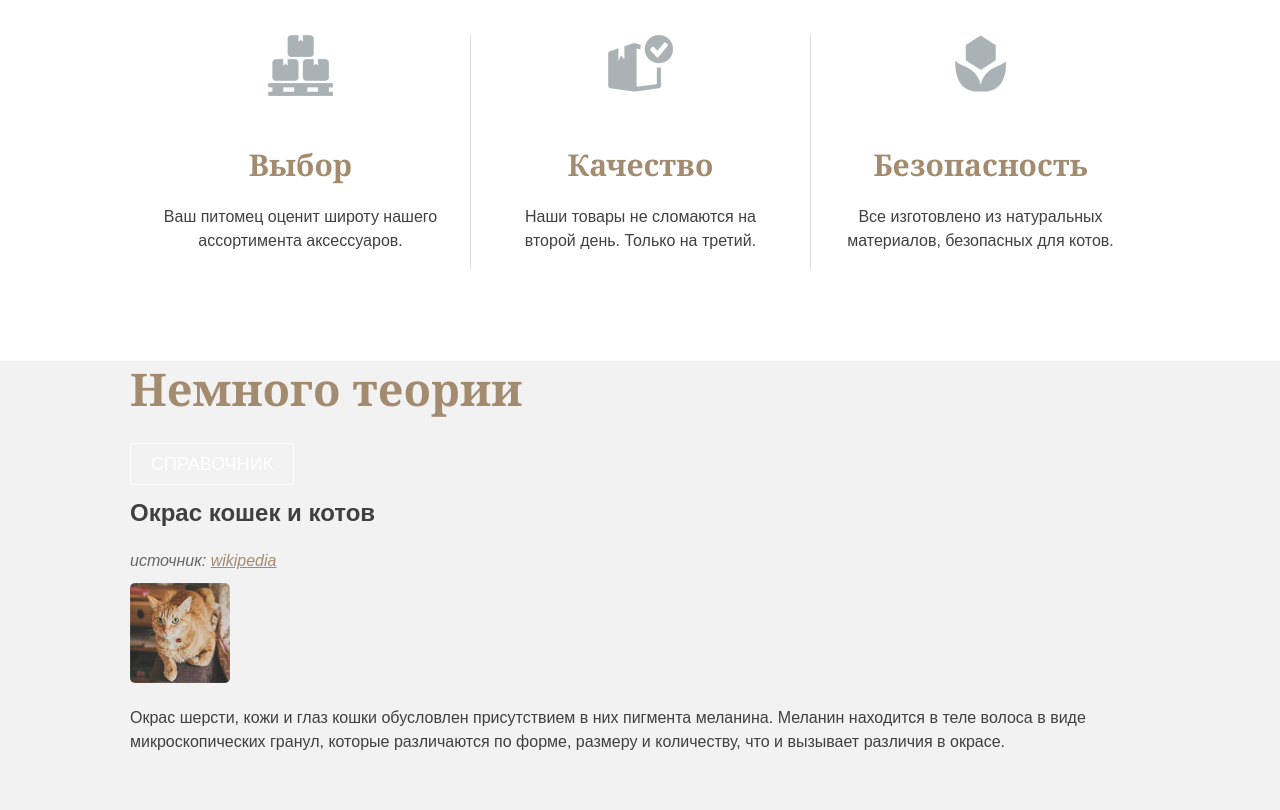
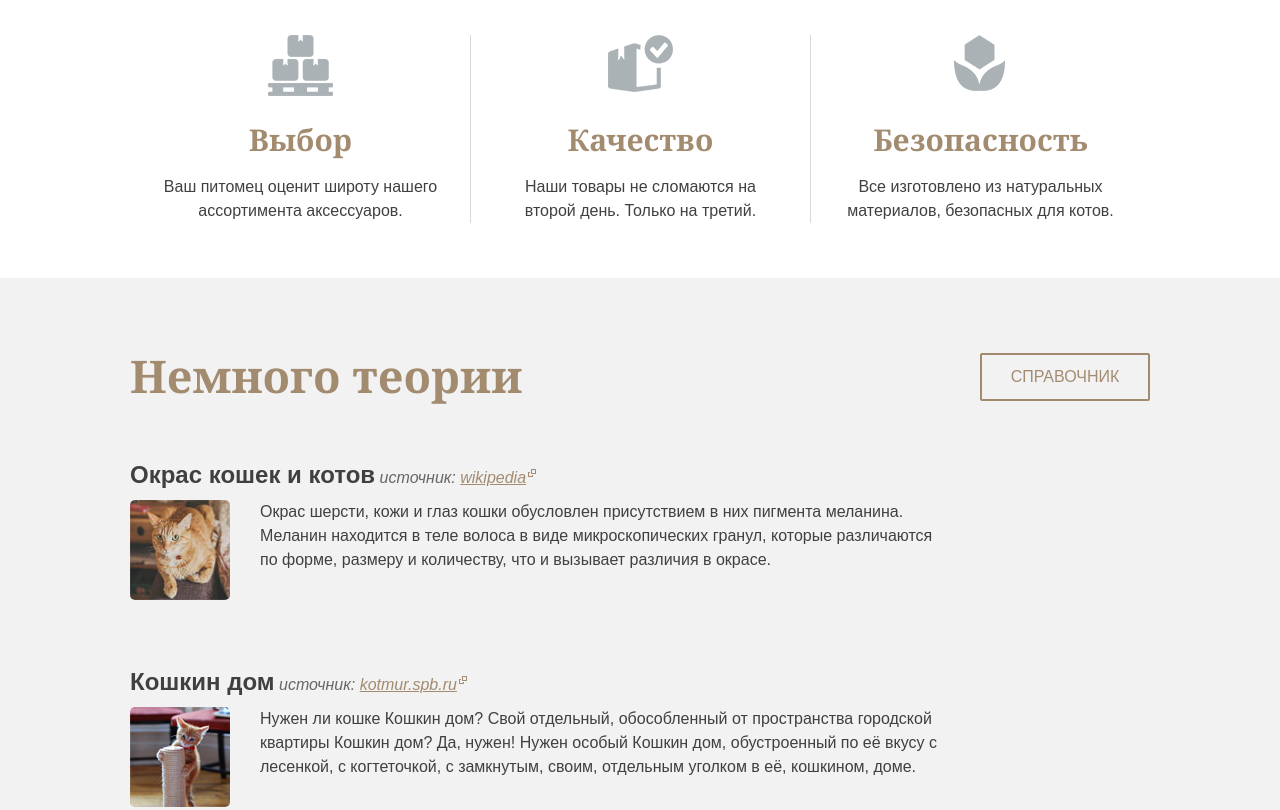
Before and after one commit to Iogsotot/Keksby, a plain HTML site: page index.html in a window 1280 px wide. Shown: the part 540-1350 px from the top of the page. Drawn offline with Linux system fonts and the light colour scheme.

Commit message:
correct HTML & CSS

```diff
--- a/css/style.css
+++ b/css/style.css
@@ -14,8 +14,7 @@ body {
   margin: 0 auto;
 }
 
-.page-header,
-.page-footer {
+.page-header, .page-footer {
   color: #c3c3c3;
   background-color: #363636;
 }
@@ -30,7 +29,12 @@ body {
 }
 
 .header-logo {
+  width: 205px;
+  height: 55px;
   float: left;
+}
+
+.header-logo img {
   width: 205px;
   height: 55px;
 }
@@ -47,7 +51,7 @@ body {
 
 .main-nav {
   padding: 0;
-  margin: 0;
+  margin: 18px 0 0;
   margin-left: 125px;
   float: left;
   width: 520px;
@@ -55,7 +59,13 @@ body {
 }
 
 .main-nav li {
+  float: left;
+  margin-right: 50px;
   text-transform: uppercase;
+}
+
+.main-nav li:last-child {
+  margin-right: 0;
 }
 
 .main-nav a {
@@ -73,28 +83,51 @@ body {
 }
 
 .btn {
-  border: 1px solid white;
-  font-size: 18px;
-  color: rgb(255, 255, 255);
+  display: inline-block;
+  vertical-align: top;
+  text-decoration: none;
   text-transform: uppercase;
-  line-height: 1.333;
+  border: 2px solid #a38b70;
+  padding: 10px;
+  width: 146px;
+  font: inherit;
+  word-wrap: break-word;
+  border-radius: 2px;
   text-align: center;
-  padding: 10px 20px;
-  text-decoration: none;
+  color: #a38b70;
+}
+
+.btn:hover {
+  color: #8d745a;
+  border-color: #8d745a;
+}
+
+.btn:active {
+  color: rgba(141, 116, 90, 0.3);
+  border-color: #8d745a;
 }
 
 .btn-quick-order {
   float: right;
+  margin-top: 6px;
+  color: white;
+  border-color: white;
 }
 
-.btn:hover {
-  color: #8d745a;
-  background-color: #ffffff;
+.btn-quick-order:hover {
+  float: right;
+  margin-top: 6px;
+  color: #404040;
+  border-color: white;
+  background-color: white;
 }
 
-.btn:active {
-  color: rgba(141, 116, 90, 0.3);
-  background-color: #ffffff;
+.btn-quick-order:active {
+  float: right;
+  margin-top: 6px;
+  color: rgba(64, 64, 64, 0.3);
+  border-color: white;
+  background-color: white;
 }
 
 .promo {
@@ -109,6 +142,7 @@ body {
   color: #ffffff;
   text-decoration: none;
 }
+
 .features {
   padding: 50px 0px 55px 0px;
 }
@@ -120,6 +154,7 @@ body {
 }
 
 .feature-item {
+  position: relative;
   float: left;
   width: 279px;
   padding-left: 30px;
@@ -133,39 +168,103 @@ body {
   border-left: 1px solid transparent;
 }
 
-.feature-choice {
-  background: url("../img/feature-1.png") top center no-repeat;
+.feature-item::before {
+  content: '';
+  position: absolute;
+  width: 65px;
+  height: 65px;
+  top: 0;
+  left: 137px;
+  background: url('../img/sprite.png') no-repeat;
 }
 
-.feature-quality {
-  background: url("../img/feature-2.png") top center no-repeat;
+.feature-choice::before {
+  background-position: -5px -5px;
 }
 
-.feature-safety {
-  background: url("../img/feature-3.png") top center no-repeat;
+.feature-quality::before {
+  background-position: -5px -76px;
+}
+
+.feature-safety::before {
+  background-position: 1px -143px;
 }
 
 .feature-title {
-  font-family: "Georgia", serif;
+  margin: 0 0 20px 0;
+  font-weight: bold;
   font-size: 30px;
   line-height: 30px;
+  font-family: "Georgia", serif;
   color: #a38b70;
-  font-weight: bold;
+}
+
+.feature-item p {
+  margin: 0;
 }
 
 .cat-reference {
+  padding-top: 70px;
+  padding-bottom: 90px;
   background-color: #f2f2f2;
 }
 
+.cat-reference .container {
+  position: relative;
+}
+
 .section-title {
-  font-family: "Georgia", serif;
+  margin: 0 180px 60px 0;
+  font-weight: bold;
   font-size: 45px;
   line-height: 55px;
+  font-family: "Georgia", serif;
   color: #a38b70;
-  font-weight: bold;
+}
+
+.to-full-reference {
+  position: absolute;
+  top: 5px;
+  right: 0;
+}
+
+.cat-reference dl {
+  margin: 0;
+  padding: 0;
+  width: 820px;
+}
+
+.cat-reference dt {
+  margin: 0;
+  margin-bottom: 10px;
+}
+
+.cat-reference dd {
+  position: relative;
+  min-height: 100px;
+  margin: 0;
+  padding-left: 130px;
+}
+
+.cat-reference dd+dt {
+  margin-top: 70px;
+}
+
+.cat-reference dd img {
+  position: absolute;
+  top: 0;
+  left: 0;
+  width: 100px;
+  height: 100px;
+  border-radius: 5px;
+}
+
+.cat-reference dd p {
+  margin: 0;
 }
 
 .reference-title {
+  display: inline;
   font-size: 24px;
 }
 
@@ -175,7 +274,18 @@ body {
 }
 
 .reference-source a {
+  position: relative;
   color: #a38b70;
+}
+
+.reference-source a::after {
+  content: '';
+  position: absolute;
+  top: 0;
+  right: -10px;
+  width: 8px;
+  height: 8px;
+  background: url('../img/sprite.png') no-repeat -5px -210px;
 }
 
 .reference-source a:hover {
@@ -186,39 +296,23 @@ body {
   color: rgba(141, 116, 90, 0.3);
 }
 
-.cat-reference dd img {
-  border-radius: 5px;
-}
-
-.cat-reference dt {
-  margin: 0px;
-  margin-bottom: 10px;
-}
-
-.cat-reference dd+dt {
-  margin-top: 70px;
-}
-
-dd, dt {
-  margin: 0;
-}
-
 .reviews {
   padding-top: 70px;
   padding-bottom: 90px;
 }
 
-.review-author {
-  font-style: italic;
-}
-
 .review-item {
+  float: left;
   width: 377px;
-  float: left;
   border-left: 3px solid #a38b70;
   font-weight: bold;
   margin: 0 80px 0 0;
   padding: 0 0 0 50px;
+}
+
+.review-author {
+  font-weight: bold;
+  font-style: italic;
 }
 
 .popular-and-price {
@@ -271,13 +365,14 @@ dd, dt {
   padding: 5px 10px;
 }
 
-.price-list *:first-of-type {
+.price-list tr *:first-of-type {
   text-align: center;
-  color: #000000;
+  /* color: #000000; */
 }
 
 .price-list tr td:nth-of-type(2) {
   font-weight: bold;
+  color: #000000;
 }
 
 .feedback {
@@ -287,9 +382,14 @@ dd, dt {
 
 .feedback-form {
   width: 630px;
-  background: url("../img/write.jpg") no-repeat 100% 40px;
-  /* border-radius: 5px; */
   padding-right: 390px;
+  background-image: url("../img/write.jpg");
+  background-repeat: no-repeat;
+  background-position: 100% 40px;
+}
+
+.feedback-form-group {
+  padding: 10px 0;
 }
 
 .feedback-form-group label {
@@ -324,9 +424,9 @@ dd, dt {
 }
 
 .footer-logo {
-float: left;
-width: 205px;
-height: 55px;
+  float: left;
+  width: 205px;
+  height: 55px;
 }
 
 .footer-middle, .footer-bottom {
--- a/index.html
+++ b/index.html
@@ -16,7 +16,7 @@
         <div class="header-logo"><img src="img/logo.png" alt="The Great Keksby" width="205" height="55">
         </div>
 
-        <ul class="main-nav">
+        <ul class="main-nav clearfix">
           <li><a href="#">Магазин</a></li>
           <li><a href="#">Каталог</a></li>
           <li><a href="#">Отзывы</a></li>
@@ -52,7 +52,7 @@
     <section class="cat-reference">
       <div class="container">
         <h2 class="section-title">Немного теории</h2>
-        <a href="#" title="Открыть справочник" class="btn">Справочник</a>
+        <a href="#" title="Открыть справочник" class="btn to-full-reference">Справочник</a>
         <dl>
           <dt>
             <h3 class="reference-title">Окрас кошек и котов</h3>
```
Also changed, not shown: img/sprite.png (added), img/write.jpg.
